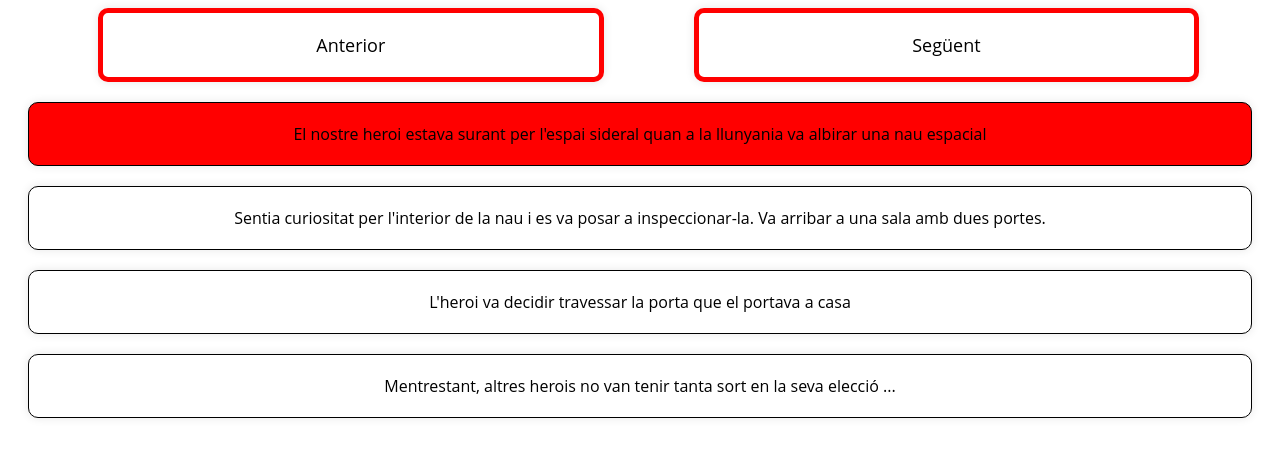
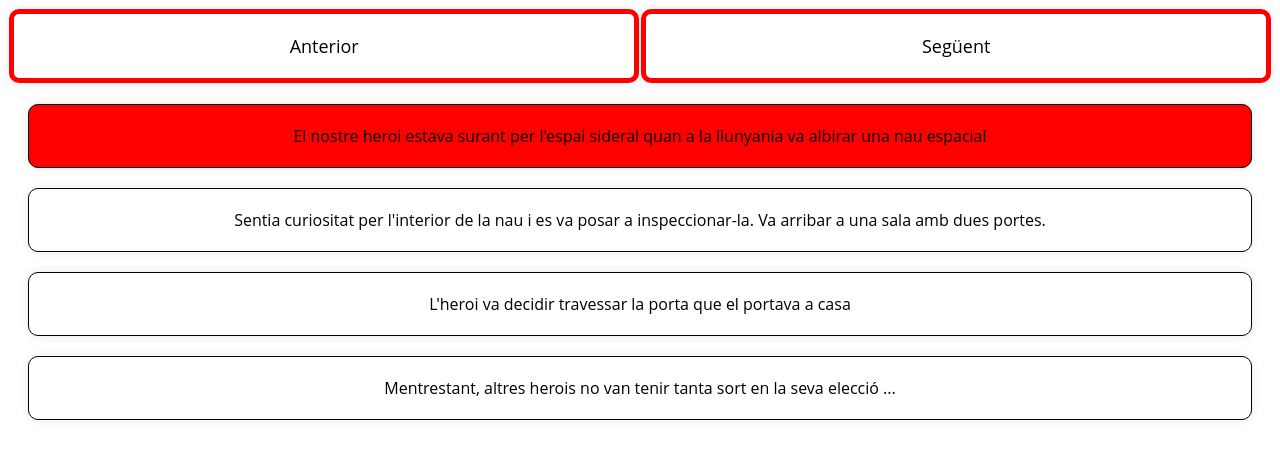
Before and after one commit to JordiAltes/Sprint6-REACT, a React (Vite) app in the folder Sprint6_REACT/: page / in a window 1280 px wide. Shown: the top 458 px of the page. Built offline with nearby package versions, Linux system fonts and the light colour scheme.

Commit message:
estils aplicats

```diff
--- a/Sprint6_REACT/src/App.jsx
+++ b/Sprint6_REACT/src/App.jsx
@@ -7,22 +7,28 @@ function App() {
   const [position, setPosition] = useState(1);
   function ActiveNext() {
     setPosition(position >= frases.length ? 1 : position + 1);
-
   }
-  function ActiveBack(){
+  function ActiveBack() {
     setPosition(position <= 1 ? frases.length : position - 1);
   }
 
   return (
     <div>
+      <div className="buttons">
         <button className="button" onClick={() => ActiveBack()}>
           Anterior
         </button>
         <button className="button" onClick={() => ActiveNext()}>
           Següent
         </button>
+      </div>
+
       {frases.map((item) => (
-        <Escena key={item.id} frase={item.text} isPainted={position === item.id} />
+        <Escena
+          key={item.id}
+          frase={item.text}
+          isPainted={position === item.id}
+        />
       ))}
     </div>
   );
--- a/Sprint6_REACT/src/index.css
+++ b/Sprint6_REACT/src/index.css
@@ -2,27 +2,31 @@
   padding: 20px;
   border-radius: 10px;
   background-color: white;
-    box-shadow: 0 0 10px rgba(0,0,0,0.1);
+  box-shadow: 0 0 10px rgba(0, 0, 0, 0.1);
   margin: 20px;
   text-align: center;
-    font-family: 'Open Sans', sans-serif;
+  font-family: "Open Sans", sans-serif;
   border: 1px solid black;
 }
 .frase-pintada {
   background-color: red;
 }
+.buttons {
+    display: flex;
+
+}
 .button {
-    display: flex;
+  flex-grow: 1;
   padding: 20px;
   border-radius: 10px;
   background-color: white;
-    box-shadow: 0 0 10px rgba(0,0,0,0.1);
-    margin-left: 90px;
-    font-family: 'Open Sans', sans-serif;
+  box-shadow: 0 0 10px rgba(0, 0, 0, 0.1);
+  font-family: "Open Sans", sans-serif;
   border: 5px solid red;
-    width: 40%;
-    display: inline-block;
+/*   width: 49.8%;
+ */  display: inline-block;
   font-size: large;
+  margin: 1px;
 }
 .button:active {
   box-shadow: 0 2px #666;
```
Lines whose indentation alone changed are shown as unchanged.
